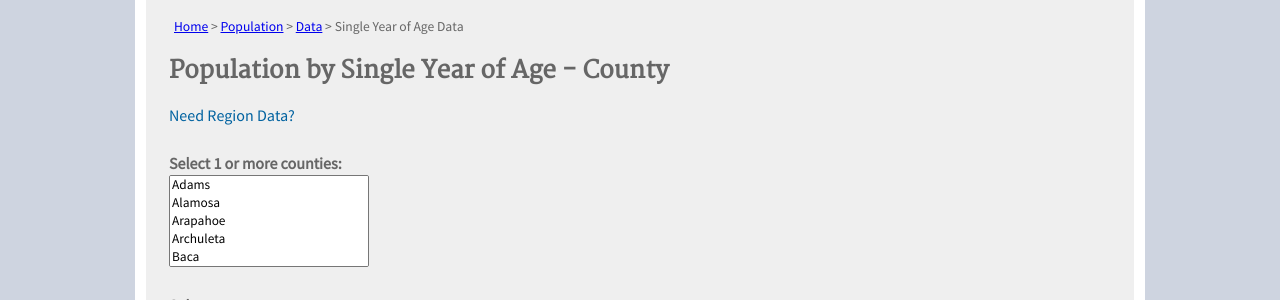
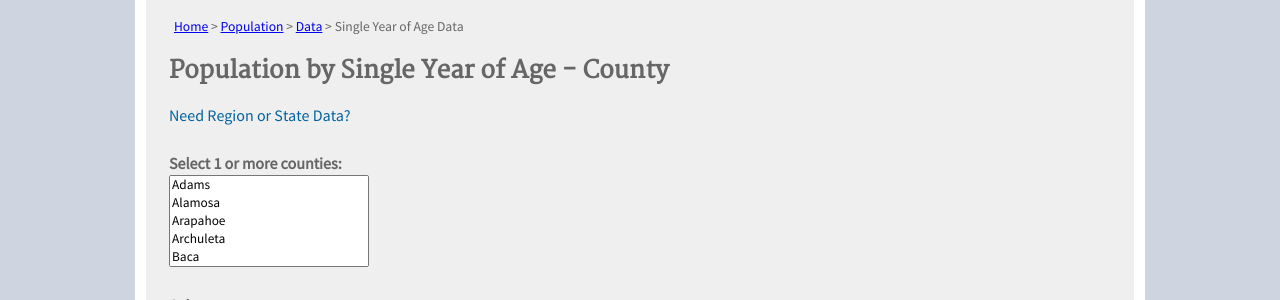
Before and after one commit to TBleess/Website_New, a Jekyll site: the page built from pages/1_Population/data/Lookup_countySYA.html, in a window 1280 px wide. Shown: the part 301-601 px from the top of the page. Built offline with Jekyll 4.4.1, drawn with Linux system fonts in a browser that asks for light colours; some of the changed lines change nothing that is shown.

Commit message:
Updated Lookup_countySYA.html

```diff
--- a/pages/1_Population/data/Lookup_countySYA.html
+++ b/pages/1_Population/data/Lookup_countySYA.html
@@ -1,17 +1,17 @@
 ---
 layout: page
-title: "Single Year of Age Data"
-permalink: "/population/data/sya-county/"
+title: Single Year of Age Data
+permalink: /population/data/sya-county/
 custom_js:
-- /assets/js/FileSaver.min.js
-- /assets/js/common/dola_custom_functions.js
+  - /assets/js/FileSaver.min.js
+  - /assets/js/common/dola_custom_functions.js
 file:
-- "https://storage.googleapis.com/co-publicdata/sya-county.csv"
-- "https://storage.googleapis.com/co-publicdata/sya-region.csv"
-description: "Search for information on total population and gender by single year of age."
-years: "1990-2014 (Estimates) and 2015-2050 (Forecast)"
-tag: "popdata"
-
+  - 'https://storage.googleapis.com/co-publicdata/sya-county.csv'
+  - 'https://storage.googleapis.com/co-publicdata/sya-region.csv'
+description: Search for information on total population and gender by single year of age.
+years: 1990-2014 (Estimates) and 2015-2050 (Forecast)
+tag: popdata
+published: true
 ---
 {% if page.custom_js %}
   {% for js_file in page.custom_js %}
@@ -22,7 +22,7 @@ tag: "popdata"
 
 <h2 id="county-population-by-single-year-of-age">Population by Single Year of Age - County</h2>
 
-<a href="/population/data/sya-regions/">Need Region Data?</a><br /><br />
+<a href="/population/data/sya-regions/">Need Region or State Data?</a><br /><br />
 <label for="countiesSelected" style="font-weight: bold;">Select 1 or more counties:</label><br />
 <select id="countiesSelected" class="formtable" name="countiesSelected" multiple="multiple" size="5">
 {% include _optionValuesCounty.html %}
```
